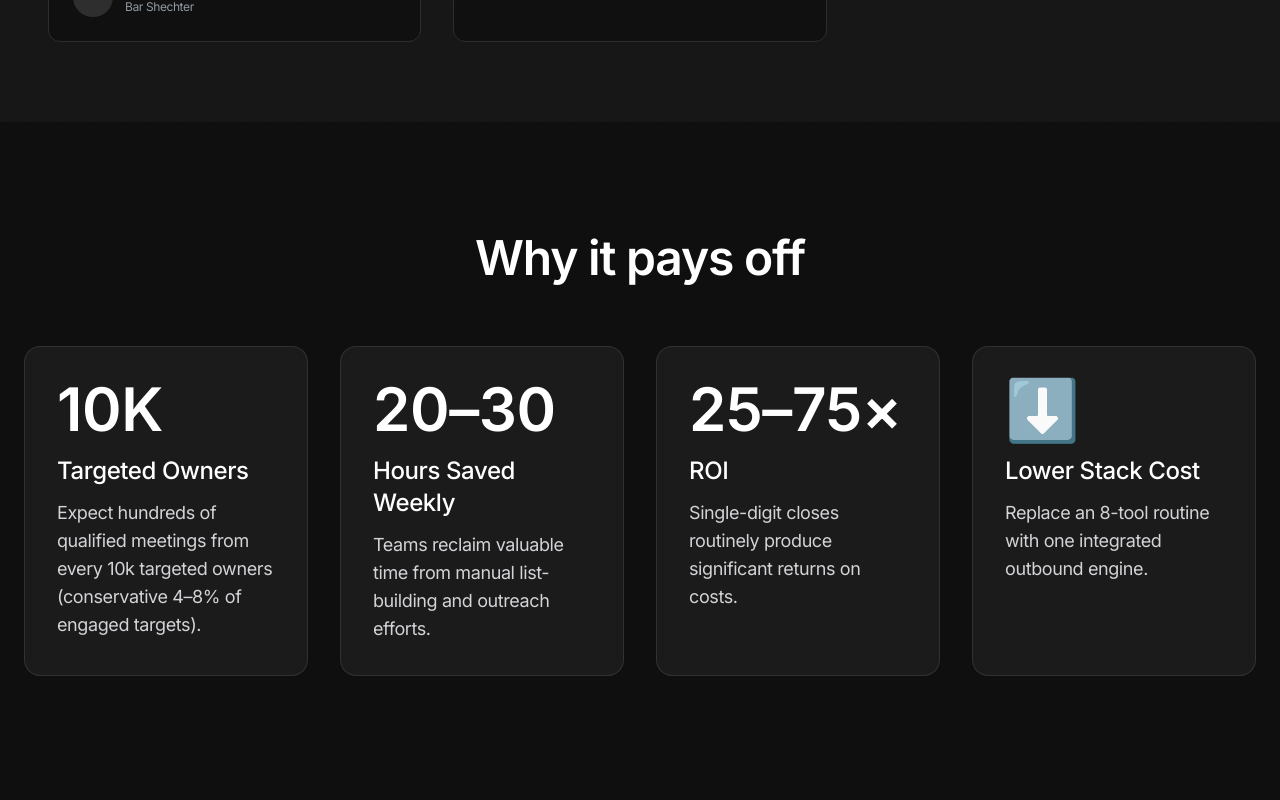
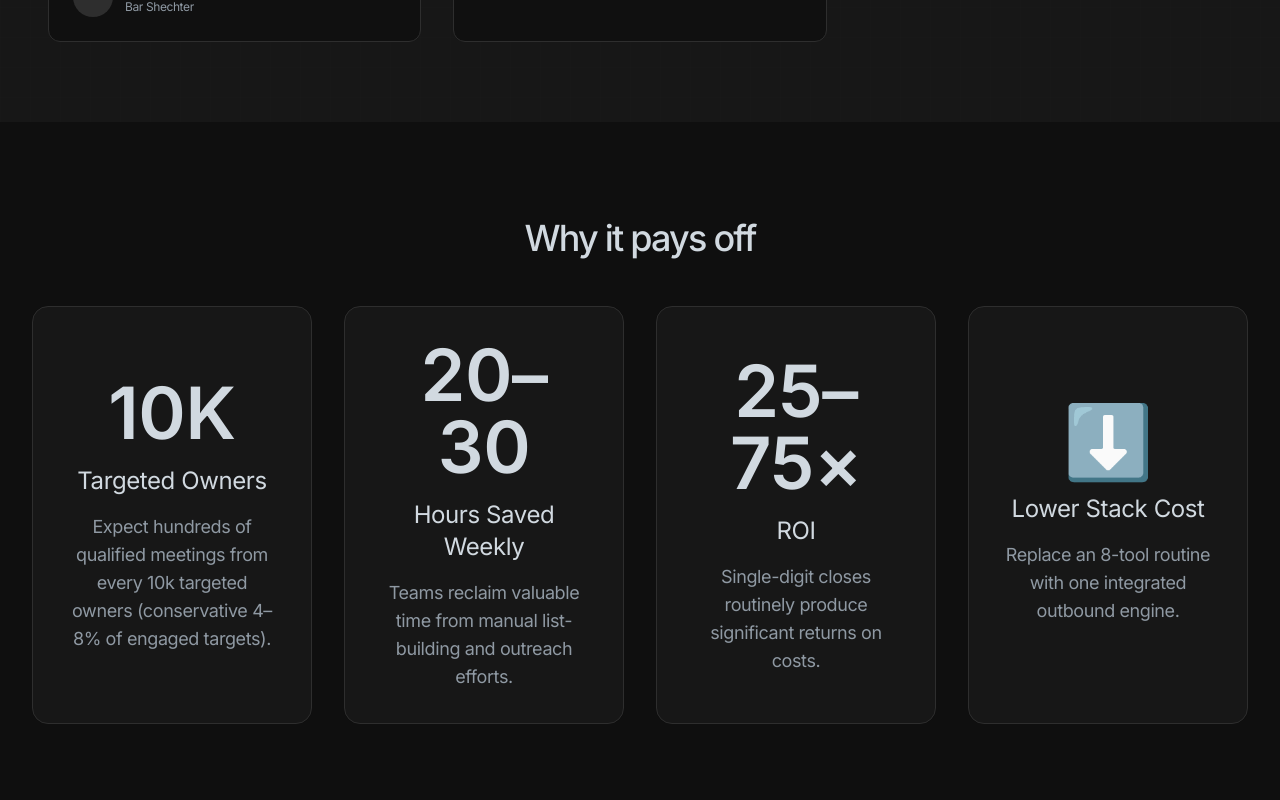
Before and after one commit to Cornelius14/virgin-ground, a React (Vite) app: page / in a window 1280 px wide. Shown: the part 3700-4500 px from the top of the page. Built offline with nearby package versions, Linux system fonts and the light colour scheme; no server answers.

Commit message:
Refactor "Why it pays off" section

```diff
--- a/src/components/WhyItPaysOff.tsx
+++ b/src/components/WhyItPaysOff.tsx
@@ -25,28 +25,30 @@ const WhyItPaysOff = () => {
   ];
 
   return (
-    <section id="why-it-pays-off" aria-labelledby="whyPaysOffHeading" className="py-20 md:py-28">
-      <div className="max-w-7xl mx-auto px-4 md:px-6">
-        <h2
-          id="whyPaysOffHeading"
-          className="text-3xl md:text-5xl tracking-tight font-semibold text-white text-center mb-12 md:mb-16"
-        >
-          Why it pays off
-        </h2>
+    <section id="why-it-pays-off" aria-labelledby="whyPaysOffHeading" className="py-16 md:py-24">
+      <div className="max-w-7xl mx-auto px-6 md:px-8">
+        <div className="text-center space-y-4 max-w-3xl mx-auto mb-12">
+          <h2
+            id="whyPaysOffHeading"
+            className="text-3xl md:text-4xl font-medium tracking-tighter text-foreground"
+          >
+            Why it pays off
+          </h2>
+        </div>
 
-        <div className="grid grid-cols-1 md:grid-cols-2 lg:grid-cols-4 gap-6 md:gap-8">
+        <div className="grid grid-cols-1 sm:grid-cols-2 lg:grid-cols-4 gap-6 md:gap-8">
           {stats.map((stat, index) => (
             <div
               key={index}
-              className="rounded-2xl border border-white/10 bg-white/5 backdrop-blur-sm p-6 md:p-8 shadow-sm hover:shadow-md transition"
+              className="rounded-2xl border border-border bg-card backdrop-blur-sm p-6 md:p-8 flex flex-col items-center justify-center text-center min-h-[300px] transition-all duration-300"
             >
-              <div className="text-5xl md:text-6xl font-semibold text-white mb-4">
+              <div className="text-6xl md:text-7xl font-semibold leading-none text-foreground mb-4">
                 {stat.topLine}
               </div>
-              <h3 className="text-xl md:text-2xl font-medium text-white mb-3">
+              <h3 className="text-xl md:text-2xl text-foreground mb-4">
                 {stat.label}
               </h3>
-              <p className="text-base md:text-lg text-zinc-300">
+              <p className="text-base md:text-lg text-muted-foreground">
                 {stat.description}
               </p>
             </div>
```
